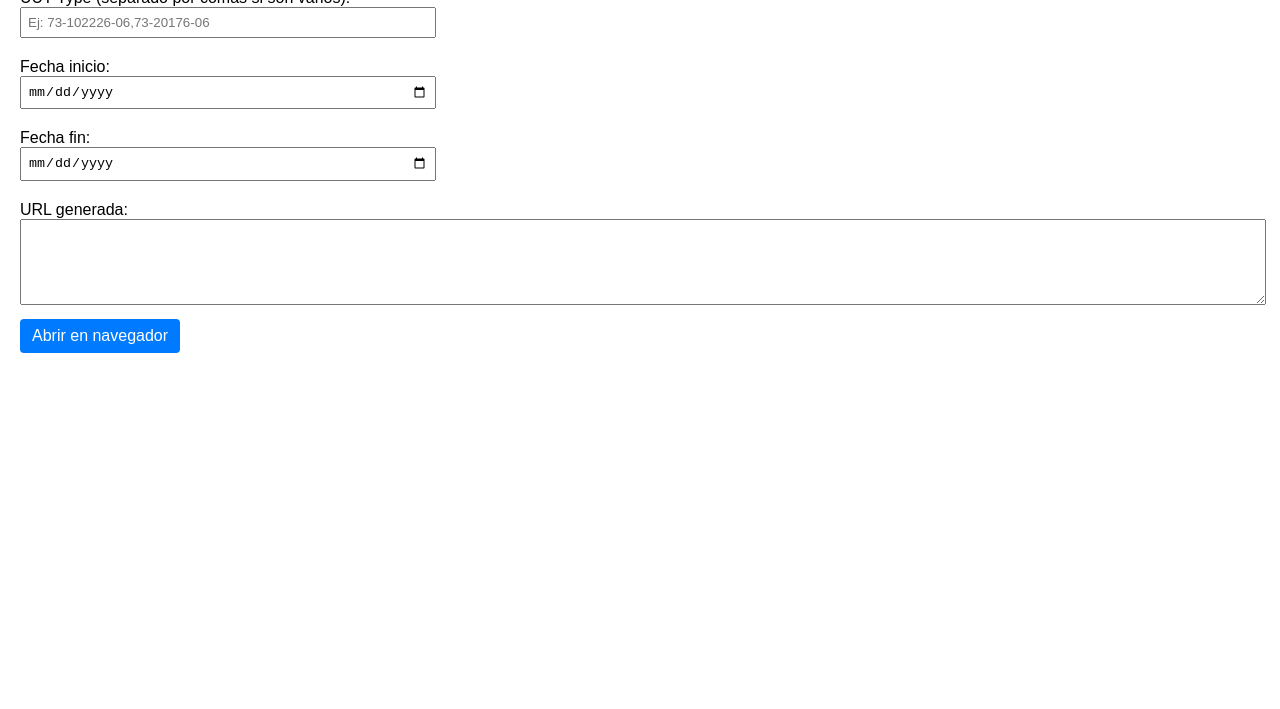
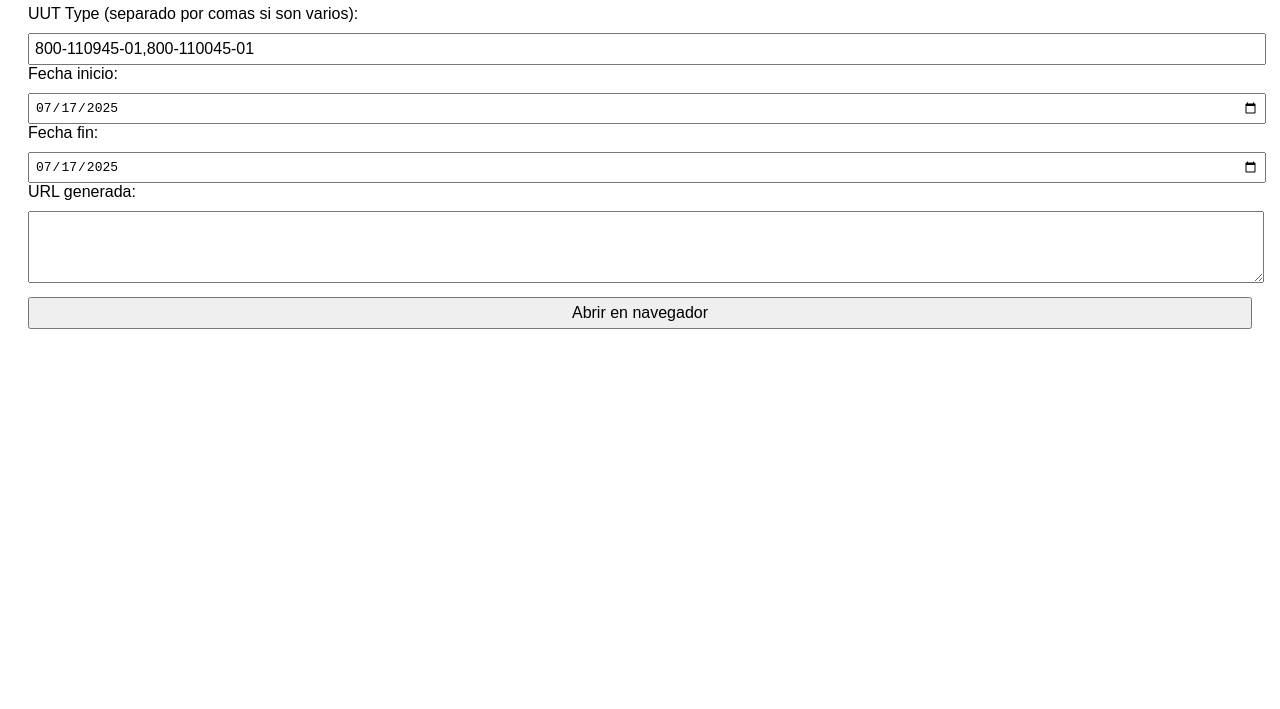
Before and after one commit to carmacorte/URL-to-Cesium, a plain HTML site: page cesium_url_generator_chrome_ios.html in a window 1280 px wide. Shown: the part 91-800 px from the top of the page. Drawn offline with Linux system fonts and the light colour scheme.

Commit message:
Actualizar cesium_url_generator_chrome_ios.html

```diff
--- a/cesium_url_generator_chrome_ios.html
+++ b/cesium_url_generator_chrome_ios.html
@@ -1,81 +1,73 @@
 <!DOCTYPE html>
-<html lang="en">
+<html lang="es">
 <head>
-  <meta charset="UTF-8" />
-  <meta name="viewport" content="width=device-width, initial-scale=1.0"/>
-  <title>Cesium URL Generator (FJZ only)</title>
+  <meta charset="UTF-8">
+  <title>Generador de URL para Cesium (solo FJZ)</title>
   <style>
     body {
-      font-family: Arial, sans-serif;
-      margin: 20px;
+      font-family: sans-serif;
+      padding: 20px;
     }
-    label {
-      display: block;
+    input, button, textarea {
+      width: 100%;
       margin-top: 10px;
-    }
-    input {
-      padding: 6px;
-      width: 100%;
-      max-width: 400px;
-      margin-bottom: 10px;
-    }
-    textarea {
-      width: 100%;
-      height: 80px;
-    }
-    a {
-      display: inline-block;
-      margin-top: 10px;
-      background-color: #007bff;
-      color: white;
-      padding: 8px 12px;
-      text-decoration: none;
-      border-radius: 4px;
+      font-size: 1em;
+      padding: 5px;
     }
   </style>
 </head>
 <body>
-  <h1>Generador de URL para Cesium (solo FJZ)</h1>
+  <h2>Generador de URL para Cesium (solo FJZ)</h2>
 
-  <label for="uut">UUT Type (separado por comas si son varios):</label>
-  <input type="text" id="uut" placeholder="Ej: 73-102226-06,73-20176-06"/>
+  <label>UUT Type (separado por comas si son varios):</label>
+  <input type="text" id="uuttype" value="800-110945-01,800-110045-01" />
 
-  <label for="fromDate">Fecha inicio:</label>
-  <input type="date" id="fromDate" />
+  <label>Fecha inicio:</label>
+  <input type="date" id="startDate" />
 
-  <label for="toDate">Fecha fin:</label>
-  <input type="date" id="toDate" />
+  <label>Fecha fin:</label>
+  <input type="date" id="endDate" />
 
-  <label for="result">URL generada:</label>
-  <textarea id="result" readonly></textarea>
-  <br />
+  <label>URL generada:</label>
+  <textarea id="urlOutput" rows="4" readonly></textarea>
 
-  <a id="openLink" href="#" target="_blank">Abrir en navegador</a>
+  <button onclick="abrir()">Abrir en navegador</button>
 
   <script>
-    const uutInput = document.getElementById('uut');
-    const fromDateInput = document.getElementById('fromDate');
-    const toDateInput = document.getElementById('toDate');
-    const resultInput = document.getElementById('result');
-    const openLink = document.getElementById('openLink');
-
-    function updateURL() {
-      const uut = encodeURIComponent(uutInput.value.trim());
-      const fromDate = fromDateInput.value;
-      const toDate = toDateInput.value;
-
-      // Siempre fuerza la planta a FJZ
-      const location = "Fjz";
-
-      const url = `https://cesium.cisco.com/apps/PolarisSearch/AdvanceYield?SI=${uut}&SD=${fromDate}&ED=${toDate}&datetype=nodate&yieldtype=firstpass&yielddatetype=rectime&location=${location}&timezone=US%2FMountain`;
-
-      resultInput.value = url;
-      openLink.href = url;
+    function encodeUUT(input) {
+      return input
+        .split(',')
+        .map(uut => uut.trim())
+        .join(',');
     }
 
-    uutInput.addEventListener('input', updateURL);
-    fromDateInput.addEventListener('change', updateURL);
-    toDateInput.addEventListener('change', updateURL);
+    function abrir() {
+      const uuttype = encodeUUT(document.getElementById('uuttype').value);
+      const SD = document.getElementById('startDate').value;
+      const ED = document.getElementById('endDate').value;
+
+      const baseURL = "https://cesium.cisco.com/apps/PolarisSearch/AdvanceYield?";
+      const params = new URLSearchParams({
+        SI: `${uuttype},Fjz`,
+        SD: SD,
+        ED: ED,
+        datetype: 'nodate',
+        yieldtype: 'firstpass',
+        yielddatetype: 'rectime',
+        uuttype: uuttype,
+        location: 'Fjz',
+        timezone: 'US/Mountain'
+      });
+
+      const finalURL = baseURL + params.toString();
+      document.getElementById("urlOutput").value = finalURL;
+      window.open(finalURL, '_blank');
+    }
+
+    // Asignar fecha actual por defecto
+    const hoy = new Date().toISOString().split('T')[0];
+    document.getElementById("startDate").value = hoy;
+    document.getElementById("endDate").value = hoy;
   </script>
 </body>
 </html>
```
